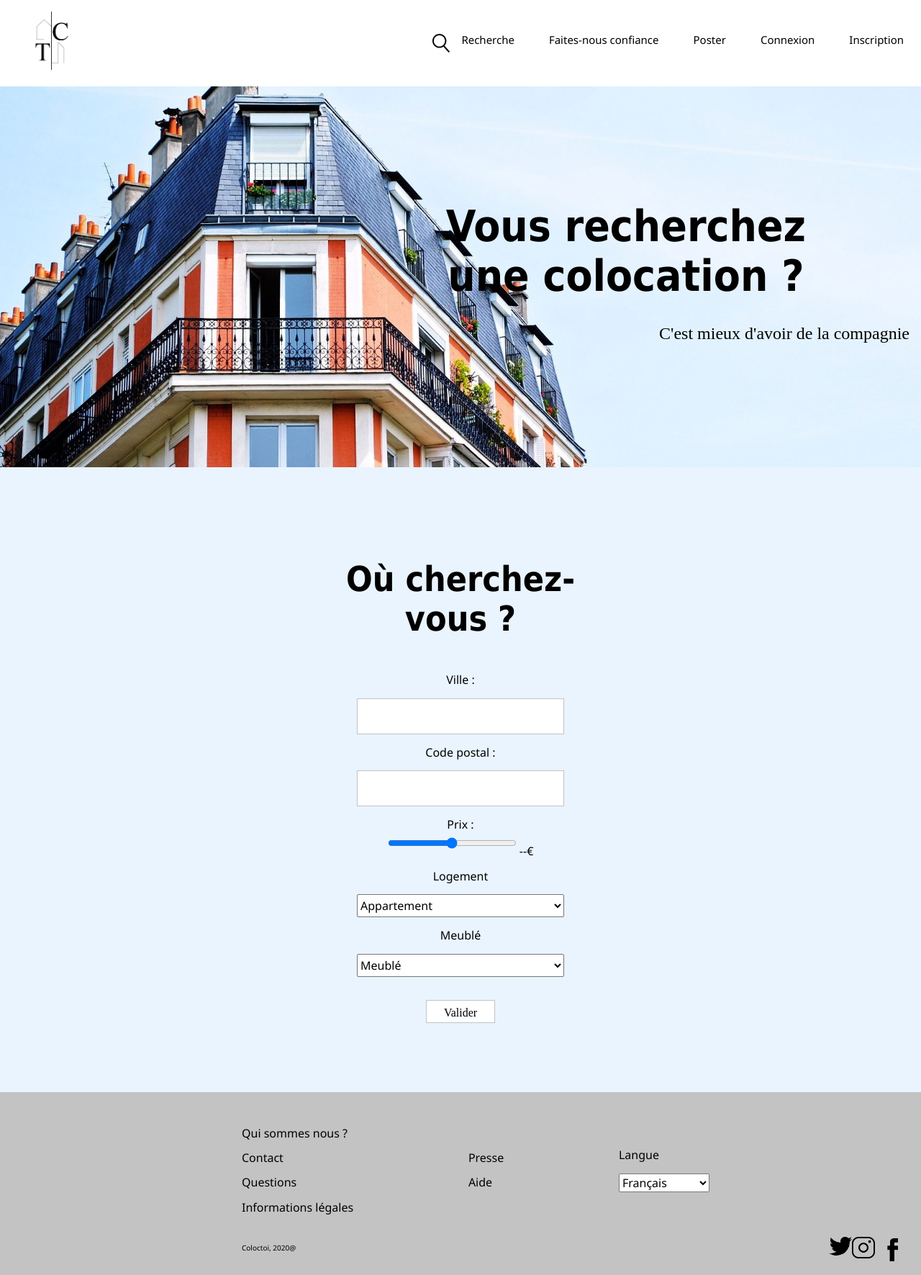
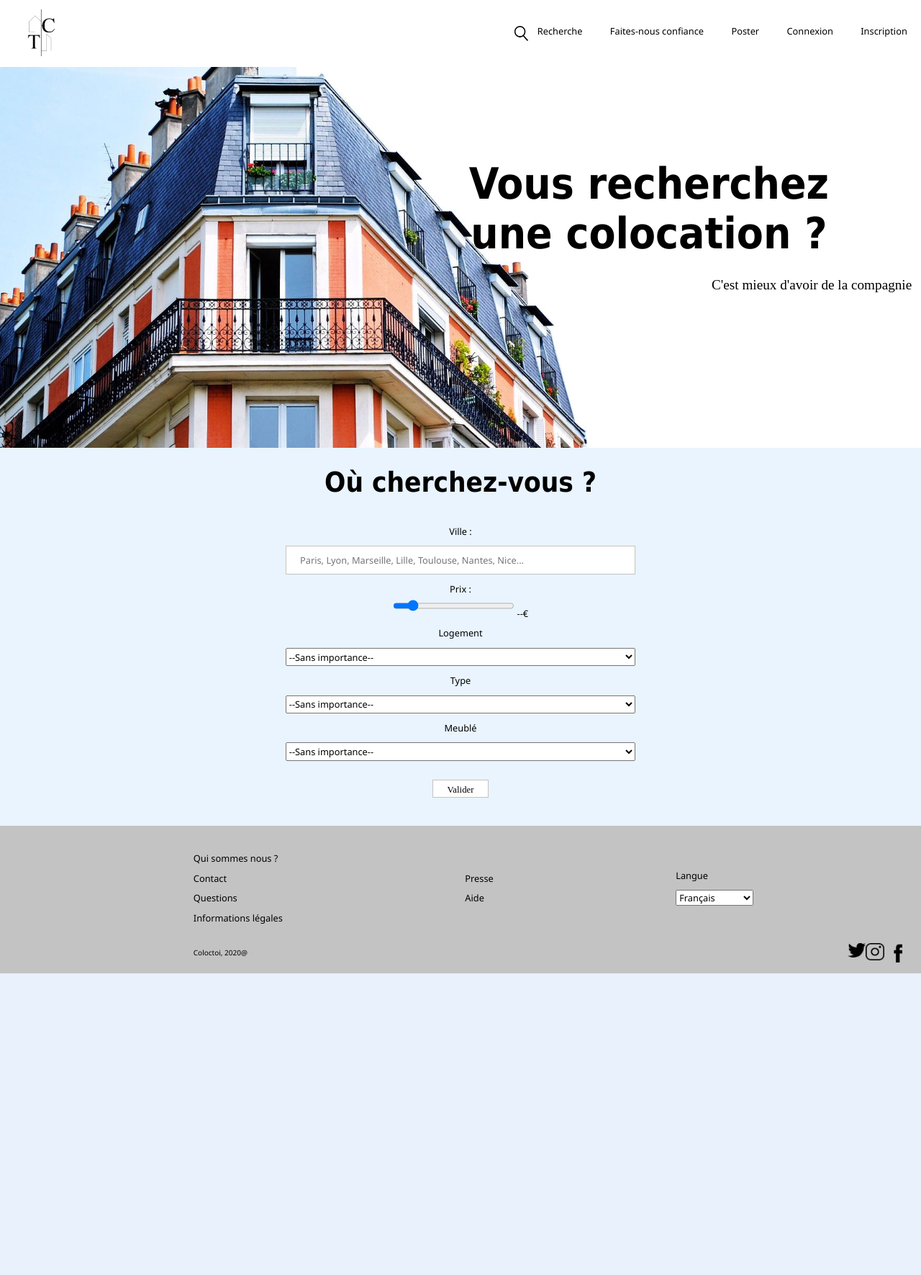
Before and after one commit to BlueFaste/ColocToi, a PHP site: page /recherche_colocation.php in a window 1280 px wide. Shown: the whole page at 72% size. After the commit the page ends 1352 px from the top, so only its background shows below. Run offline with PHP 8.4, Linux system fonts and the light colour scheme; some libraries are stand-ins or nearby versions; some web fonts are replaced.

Commit message:
modfi accueil footer header intégration recheche_coloc plus son traitement, la BDD et son fichier de lien

```diff
--- a/footer.css
+++ b/footer.css
@@ -1,7 +1,7 @@
 footer{
   background-color: #C3C3C3;
   font-weight: lighter;
-  padding: 1rem;
+  padding: 1vw;
 
 }
 
@@ -9,7 +9,7 @@ footer{
   display: flex;
   justify-content: space-between;
   align-items: center;
-  padding: 1rem 20rem;
+  padding: 1vw 20vw;
 
 }
 
@@ -19,7 +19,7 @@ footer{
 }
 
 .footer_down>p{
-  margin-left: 20rem;
+  margin-left: 20vw;
   font-size: 10px;
 }
 
@@ -29,7 +29,7 @@ footer{
 }
 
 .langue>label{
-  margin-bottom: 1rem;
+  margin-bottom: 1vw;
 }
 
 .langue select{
@@ -37,12 +37,12 @@ footer{
 }
 
 .RS{
-  margin-right: 1rem;
+  margin-right: 1vw;
   align-self: flex-end;
   display: flex;
 }
 
 .RS img{
-  width: 2rem;
+  width: 2vw;
 
 }
--- a/header.css
+++ b/header.css
@@ -1,6 +1,12 @@
 html{
   /* background-color: blue; */
   font-family: 'Segoe UI';
+}
+
+div,p,a,h1,h2,h3,h4,h5{
+
+font-size: 1vw ;
+
 }
 
 /*===========*\
@@ -10,10 +16,10 @@ header{
   display: flex;
   justify-content: space-between;
   align-items: center;
-  font-size: 15px;
+  font-size: 15vw;
   background-color: white;
-  padding: 1rem 0rem;
-  margin-left: 3rem;
+  padding: 1vw 0vw;
+  margin-left: 3vw;
 }
 
 h1{
@@ -21,11 +27,11 @@ h1{
 }
 
 #logo{
-  width: 3rem;
+  width: 3vw;
 }
 
 header div{
-  margin-left: 1rem;
+  margin-left: 1vw;
 }
 
 nav{
@@ -34,15 +40,15 @@ nav{
 }
 
 nav p {
-  margin: 0 1.5rem;
+  margin: 0 1.5vw;
   display: flex;
   flex-direction: row;
   align-items: flex-start;
 }
 
 nav img{
-  width: 1.5rem;
-  margin: 0 1rem;
+  width: 1.5vw;
+  margin: 0 1vw;
 }
 
 a{
@@ -57,7 +63,7 @@ a{
 \*=============================*/
 
 input{
-  padding: 0.5rem 1.5rem ;
+  padding: 0.5vw 1.5vw ;
   background-color: white;
   border: solid 1px #C3C3C3;
   cursor: pointer;
--- a/header.php
+++ b/header.php
@@ -5,7 +5,10 @@
     <meta charset="utf-8">
     <link rel="stylesheet" href="normalize.css">
     <link rel="stylesheet" href="header.css">
-    <link rel="stylesheet" href="https://use.typekit.net/phy2ehf.css">
+    <link rel="stylesheet" href="//code.jquery.com/ui/1.12.1/themes/base/jquery-ui.css"> <!--feuille de style jquery ui-->
+    <link rel="stylesheet" href="/resources/demos/style.css"> <!--feuille de style jquery ui-->
+    <link rel="stylesheet" href="https://use.typekit.net/phy2ehf.css"> <!-- implantation font adobe-->
+    <script src="https://code.jquery.com/ui/1.12.1/jquery-ui.js"></script>
     <script type="text/javascript" src="http://code.jquery.com/jquery-3.4.1.js"></script>
     <title><?php echo $pageName ?></title>
   </head>
--- a/logOut.php
+++ b/logOut.php
@@ -4,4 +4,3 @@ session_destroy();
 header('Location: accueil.php');
 exit();
  ?>
- <!-- <a href="accueil.php"> Retour à l'accueil </a> -->
--- a/recherche_colocation.css
+++ b/recherche_colocation.css
@@ -3,20 +3,20 @@
   background-size: cover;
   text-align: center;
   height: 529px;
-  background-image: url('img/accueil/apartment_accueil.jpg');
+  background-image: url('img/recherche_colocation/appart.jpg');
   align-items: flex-end;
   display: flex;
   flex-direction: column;
 }
 
 .content-img-accueil-text{
-  margin-right: 10rem;
-  margin-top: 10rem;
-  margin-bottom: 1rem;
+  margin-right: 10vw;
+  margin-top: 10vw;
+  margin-bottom: 1vw;
 }
 
 .content-img-accueil-inp{
-  margin-right: 20rem;
+  margin-right: 20vw;
 }
 
 h2{
@@ -25,39 +25,40 @@ h2{
 }
 
 .slog{
-  margin-right: 5rem;
-  font-size: 1.5rem;
+  margin-right: 5vw;
+  font-size: 1.5vw;
 }
 
 
 .formulaire_colocation{
   background-color: #E9F4FF;
   text-align: center;
-  padding: 5rem 30rem;
+  padding: 2vw 30vw;
 }
 
 .formulaire_colocation p{
   font-family: Tahoma;
-  font-size: 3rem;
+  font-size: 3vw;
   font-weight: bold;
+  margin-top: 0;
 }
 
 .formulaire_colocation form div{
   display: flex;
   flex-direction: column;
-  /* margin: 0 35rem; */
+  /* margin: 0 35vw; */
 }
 
 .formulaire_colocation input:not(#prix), .formulaire_colocation select{
-  height: 2rem;
-  margin: 1rem;
+  height: 2vw;
+  margin: 1vw;
 }
 
 .formulaire_colocation span{
-  margin-bottom: 1rem ;
+  margin-bottom: 1vw ;
 }
 
 .trajan{
-  margin: 1rem;
-  height: 2.5rem;
+  margin: 1vw;
+  height: 2.5vw;
 }
--- a/recherche_colocation.php
+++ b/recherche_colocation.php
@@ -7,46 +7,113 @@
 
 <div class="formulaire_colocation">
   <p> Où cherchez-vous ? </p>
-  <form class="" action="index.html" method="post" >
+  <form class="" action="traitement_recherche_colocation.php" method="post" >
     <div>
       <label for="ville">Ville : </label>
-      <input type="text" name="ville" value="" id="ville">
-    </div>
-    <div>
-      <label for="code_postal">Code postal : </label>
-      <input type="text" name="cp" value="" id="code_postal">
+      <input type="text" name="ville" value="" id="ville" placeholder="Paris, Lyon, Marseille, Lille, Toulouse, Nantes, Nice..." required>
     </div>
     <div>
       <label for="prix">Prix : </label>
       <span>
-      <input type="range" name="prix" min="0" max="1500" step="50" value="" oninput="result4.value=parseInt(prix.value)" id="prix"/>
+      <input type="range" name="prix" min="0" max="1500" step="50" value="0" oninput="result4.value=parseInt(prix.value)" id="prix"/>
         <output name="result4">--</output>€ <!-- permet de faire une sorte de compteur qui correspond à la position du curseur sur la barre-->
       </span>
     </div>
     <div>
       <label for="log">Logement</label>
-      <select class="" name="" id="log">
+      <select class="" name="log" id="log">
+        <option value="no">--Sans importance--</option>
         <option value="appart">Appartement</option>
         <option value="maison">Maison</option>
       </select>
     </div>
     <div>
-      <label for="meuble">Meublé</label>
-      <select class="" name="" id="meuble">
-        <option value="meuble">Meublé</option>
-        <option value="non_meuble">Non meublé</option>
+      <label for="type">Type</label>
+      <select class="" name="type" id="type">
+        <option value="no">--Sans importance--</option>
+        <option value="1">T1</option>
+        <option value="1-2">T1n2</option>
+        <option value="2">T2</option>
+        <option value="3">T3</option>
+        <option value="4">T4</option>
+        <option value="5">T5</option>
+        <option value="6">T6</option>
+        <option value="7">T7</option>
       </select>
     </div>
-    <input type="submit" name="" value="Valider" class="trajan">
+    <div>
+      <label for="meuble">Meublé</label>
+      <select class="" name="meuble" id="meuble">
+        <option value="no">--Sans importance--</option>
+        <option value="oui">Meublé</option>
+        <option value="false">Non meublé</option>
+      </select>
+    </div>
+    <input type="submit" name="" value="Valider" class="trajan" id="bouton">
 
   </form>
 </div>
 
 <?php include('footer.php') ?>
 
-
+<script type="text/javascript" src="http://code.jquery.com/jquery-3.4.1.js"></script>
+<script src="https://code.jquery.com/ui/1.12.1/jquery-ui.js"></script>
 <script type="text/javascript">
   $(document).ready(function(){
     $('head').append('<link rel="stylesheet" href="recherche_colocation.css">');
-  })
+    $('#bouton').on('click',function(){
+      var ville=$('#ville').val();
+      var prix=$('#prix').val();
+      var log=$('#log').val();
+      var type=$('#type').val();
+      var meuble=$('#meuble').val();
+      $.ajax({
+        url:'traitement_recherche_colocation.php',
+        type: 'POST',
+        data:{
+          ville:ville,
+          prix:prix,
+          log:log,
+          type:type,
+          meuble:meuble
+        },
+        dataType:'html',
+        success:function(code_html,status){
+          if(code_html=="no"){
+            alert('pb avec isset');
+          }
+          else if(code_html=="non"){
+            alert('pb avec empty');
+          }
+          else{
+            alert(code_html)
+            // window.location.assign(code_html);
+            }
+        }
+      })
+
+    })
+
+    $( function() { //autocomplete
+        var availableTags = [
+        "Paris",
+        "Marseille",
+        "Toulouse",
+        "Lyon",
+        "Lille",
+        "Nice",
+        "Nantes",
+        "Strabourg",
+        "Toulon",
+        "Angers",
+        "Saumur",
+        "Tours",
+        "Montpellier",
+        "Orléans"
+        ];
+      $( "#ville" ).autocomplete({
+        source: availableTags
+        });
+      })
+    })
 </script>
```
Also changed, not shown: BDD_coloctoi.sql (added, +41 -0 lines), accueil.css (+26 -26 lines), coloctoi.sql (added, +77 -0 lines), lienversbdd.php (added, +18 -0 lines), traitement_recherche_colocation.php (added, +63 -0 lines), img/recherche_colocation/appart.jpg (added).
